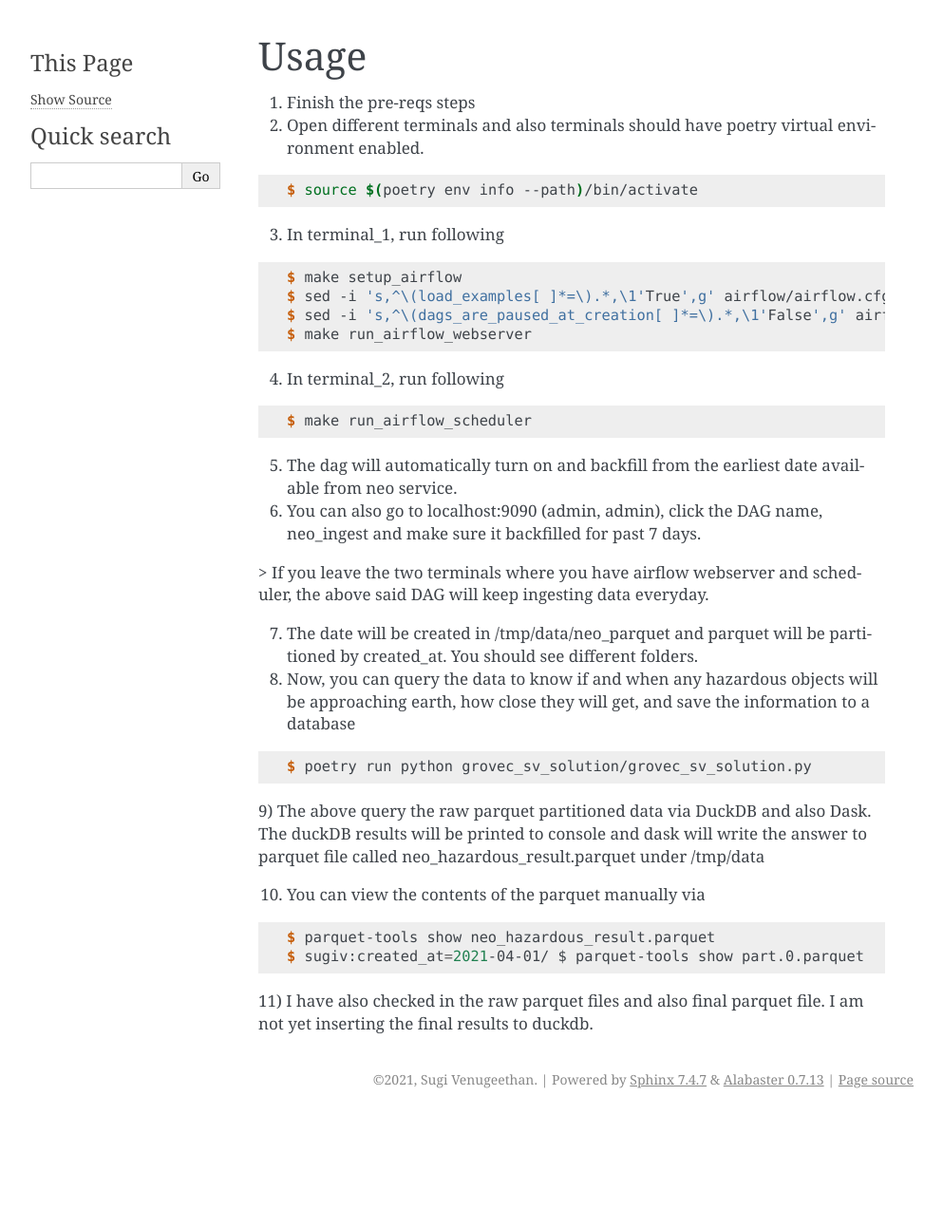
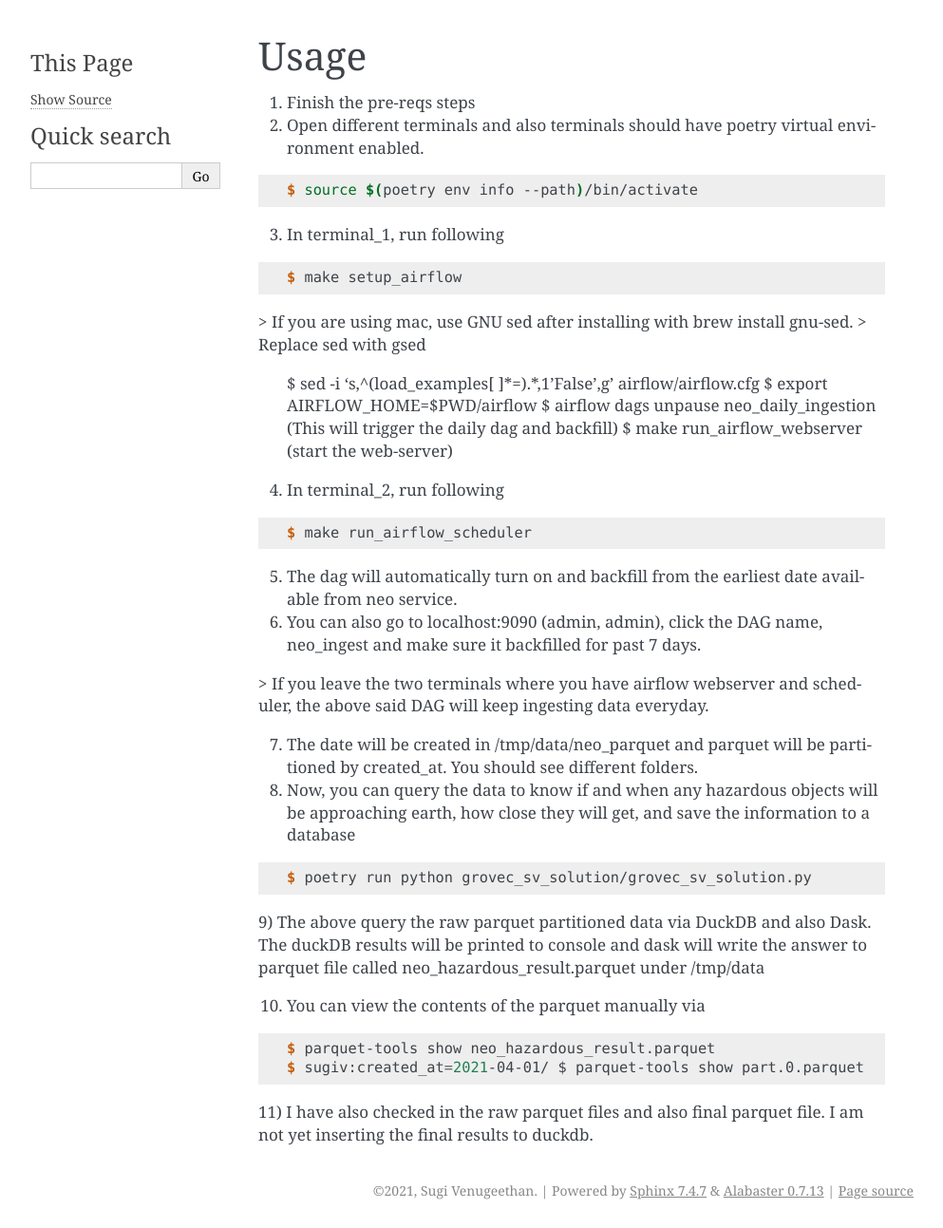
Before and after one commit to sugix/grovec_sv_solution, a Sphinx documentation site: the page built from docs/usage.rst, in a window 1280 px wide. Shown: the whole page at 95% size, without its empty margins (148-1141 px from the left). Built offline with Sphinx 7.4.7, drawn with Linux system fonts in a browser that asks for light colours; pages that are not in the unit, such as notebooks, are missing from menus; before the commit the page ends 1176 px from its top, so only the background shows below that.

Commit message:
- Adding sed commands to replace the values and changing the flow, updating the documentations accordingly.

```diff
--- a/docs/usage.rst
+++ b/docs/usage.rst
@@ -14,9 +14,14 @@ Usage
 .. code-block:: console
 
     $ make setup_airflow
-    $ sed -i 's,^\(load_examples[ ]*=\).*,\1'True',g' airflow/airflow.cfg
-    $ sed -i 's,^\(dags_are_paused_at_creation[ ]*=\).*,\1'False',g' airflow/airflow.cfg
-    $ make run_airflow_webserver
+
+> If you are using mac, use GNU sed after installing with brew install gnu-sed.
+> Replace sed with gsed
+
+    $ sed -i 's,^\(load_examples[ ]*=\).*,\1'False',g' airflow/airflow.cfg
+    $ export AIRFLOW_HOME=$PWD/airflow
+    $ airflow dags unpause neo_daily_ingestion (This will trigger the daily dag and backfill)
+    $ make run_airflow_webserver (start the web-server)
 
 4) In terminal_2, run following
 
```
Also changed, not shown: 1 other file.
